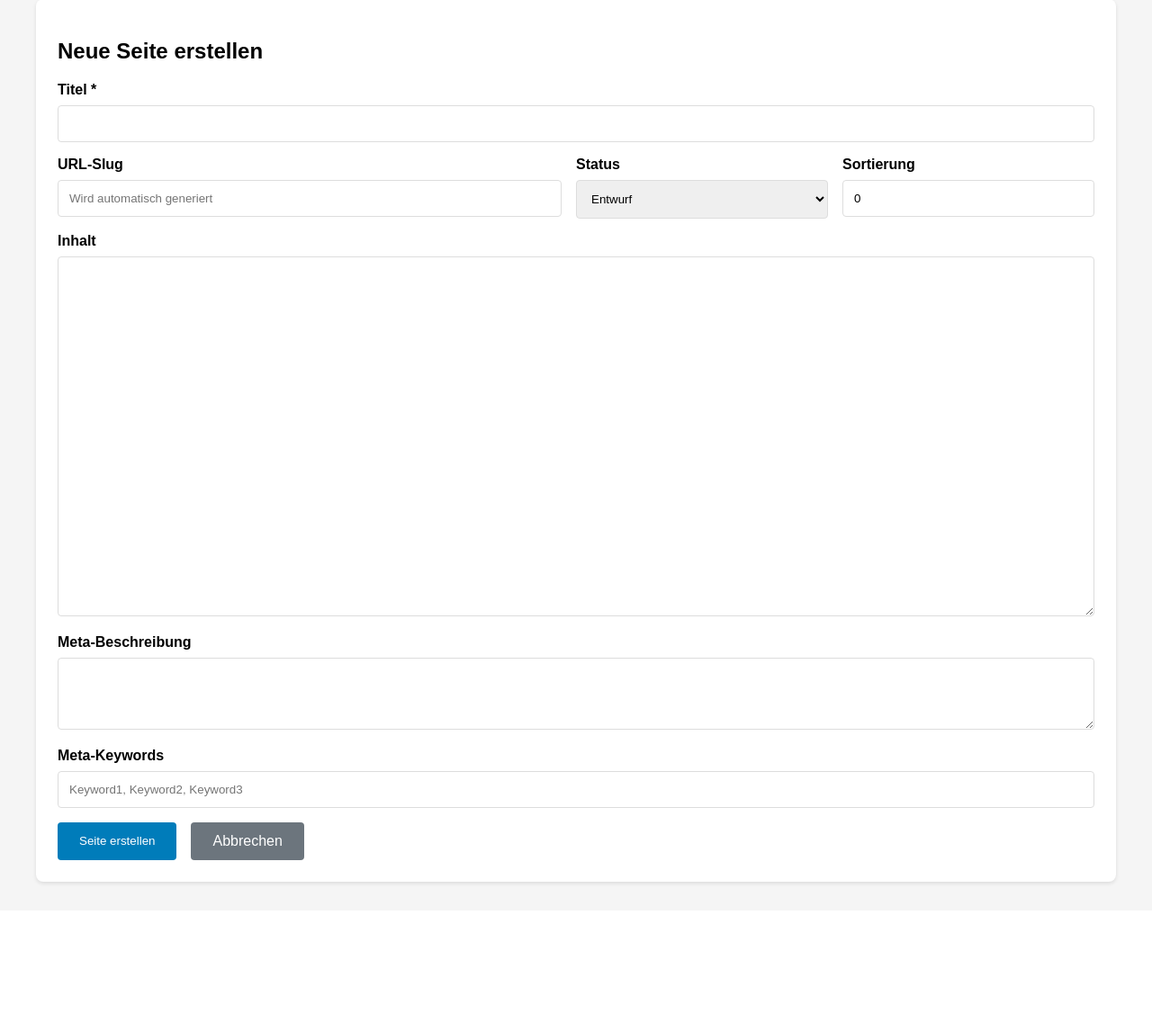
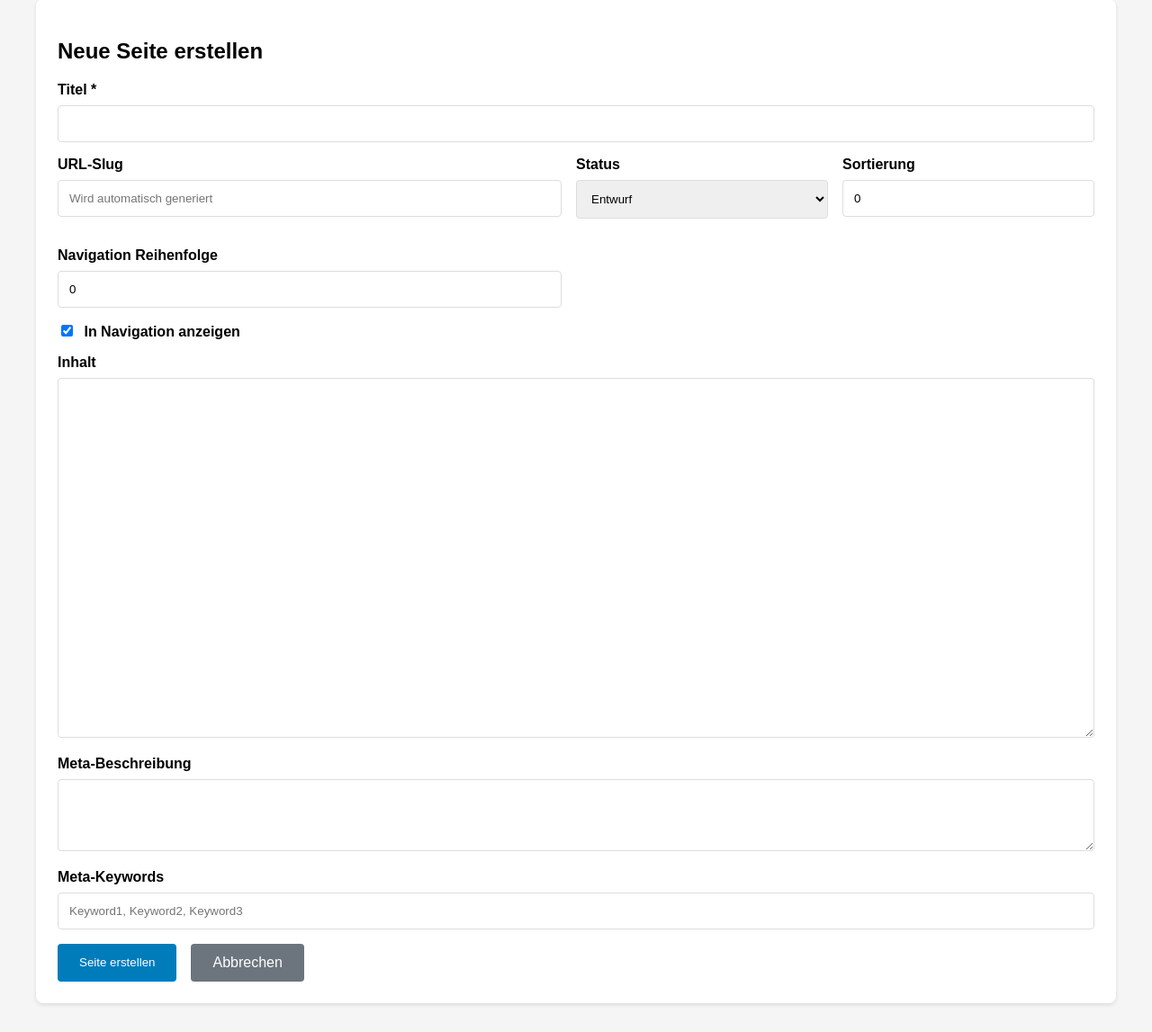
Before and after one commit to marion909/homepagebaukasten, a PHP site: page /admin/pages.php?action=new in a window 1280 px wide. Shown: the part 195-1342 px from the top of the page at 90% size. Before the commit the page ends 1180 px from the top, so only its background shows below. Run offline with PHP 8.4, Linux system fonts and the light colour scheme; the visitor is signed in with stand-in values (Sample User, id 1); tables that the repository leaves empty or names only in its code hold one stand-in row (values such as "Sample post"); some libraries are stand-ins or nearby versions.

Commit message:
HOTFIX: Header und Navigation wiederhergestellt
 Probleme behoben:
 Header-Template mit Navigation korrigiert
 CSS-Pfad auf absolut gesetzt (/themes/default/style.css)
 Navigation wird jetzt im Header angezeigt
 Template-System für Navigation ohne HTML-Escaping
 Doppelte Navigation entfernt
 Pages-Navigation mit show_in_nav/menu_order erweitert

 Technische Verbesserungen:
 Nginx/Apache Rewrite-Regeln für statische Assets
 Template-Variable {{navigation}} implementiert
 Saubere Trennung von Header/Content/Footer

 Ergebnis:
Der Header sollte jetzt wieder sichtbar sein mit funktionierender Navigation!

```diff
--- a/admin/pages.php
+++ b/admin/pages.php
@@ -27,6 +27,8 @@ if ($_POST) {
                 $meta_keywords = trim($_POST['meta_keywords'] ?? '');
                 $status = $_POST['status'] ?? 'draft';
                 $sort_order = (int)($_POST['sort_order'] ?? 0);
+                $show_in_nav = isset($_POST['show_in_nav']) ? 1 : 0;
+                $menu_order = (int)($_POST['menu_order'] ?? 0);
 
                 // Validation
                 if (empty($title)) {
@@ -48,7 +50,9 @@ if ($_POST) {
                             'meta_description' => $meta_description,
                             'meta_keywords' => $meta_keywords,
                             'status' => $status,
-                            'sort_order' => $sort_order
+                            'sort_order' => $sort_order,
+                            'show_in_nav' => $show_in_nav,
+                            'menu_order' => $menu_order
                         ];
 
                         if ($action === 'new') {
@@ -138,6 +142,9 @@ $pages = Page::getAll();
         .user-info { color: white; }
         .logout { background: #dc3545; color: white; padding: 0.5rem 1rem; text-decoration: none; border-radius: 4px; }
         .logout:hover { background: #c82333; }
+        .nav-visible { color: #28a745; font-weight: bold; }
+        .nav-hidden { color: #dc3545; }
+        .form-group input[type="checkbox"] { width: auto; margin-right: 0.5rem; }
         .form-row { display: grid; grid-template-columns: 2fr 1fr 1fr; gap: 1rem; }
         @media (max-width: 768px) { .form-row { grid-template-columns: 1fr; } }
     </style>
@@ -187,7 +194,8 @@ $pages = Page::getAll();
                             <th>Titel</th>
                             <th>URL-Slug</th>
                             <th>Status</th>
-                            <th>Sortierung</th>
+                            <th>Navigation</th>
+                            <th>Reihenfolge</th>
                             <th>Erstellt</th>
                             <th>Aktionen</th>
                         </tr>
@@ -202,7 +210,12 @@ $pages = Page::getAll();
                                         <?= $page['status'] === 'published' ? 'Veröffentlicht' : 'Entwurf' ?>
                                     </span>
                                 </td>
-                                <td><?= $page['sort_order'] ?></td>
+                                <td>
+                                    <span class="<?= ($page['show_in_nav'] ?? 1) ? 'nav-visible' : 'nav-hidden' ?>">
+                                        <?= ($page['show_in_nav'] ?? 1) ? '✓ Sichtbar' : '✗ Versteckt' ?>
+                                    </span>
+                                </td>
+                                <td><?= $page['menu_order'] ?? 0 ?></td>
                                 <td><?= date('d.m.Y H:i', strtotime($page['created_at'])) ?></td>
                                 <td>
                                     <div class="actions">
@@ -253,6 +266,21 @@ $pages = Page::getAll();
                             <input type="number" id="sort_order" name="sort_order"
                                    value="<?= htmlspecialchars($pageData['sort_order'] ?? '0') ?>">
                         </div>
+
+                        <div class="form-group">
+                            <label for="menu_order">Navigation Reihenfolge</label>
+                            <input type="number" id="menu_order" name="menu_order"
+                                   value="<?= htmlspecialchars($pageData['menu_order'] ?? '0') ?>"
+                                   placeholder="0 = erste Position">
+                        </div>
+                    </div>
+
+                    <div class="form-group">
+                        <label>
+                            <input type="checkbox" name="show_in_nav" value="1"
+                                   <?= ($pageData['show_in_nav'] ?? 1) ? 'checked' : '' ?>>
+                            In Navigation anzeigen
+                        </label>
                     </div>
 
                     <div class="form-group">
--- a/core/page.php
+++ b/core/page.php
@@ -52,8 +52,8 @@ class Page {
     public static function create($data) {
         if (!self::$db) self::init();
 
-        $sql = "INSERT INTO pages (title, slug, content, meta_description, meta_keywords, status, sort_order, created_by)
-                VALUES (?, ?, ?, ?, ?, ?, ?, ?)";
+        $sql = "INSERT INTO pages (title, slug, content, meta_description, meta_keywords, status, sort_order, show_in_nav, menu_order, created_by)
+                VALUES (?, ?, ?, ?, ?, ?, ?, ?, ?, ?)";
 
         $params = [
             $data['title'],
@@ -63,6 +63,8 @@ class Page {
             $data['meta_keywords'] ?? '',
             $data['status'] ?? 'draft',
             $data['sort_order'] ?? 0,
+            $data['show_in_nav'] ?? 1,
+            $data['menu_order'] ?? 0,
             $data['created_by']
         ];
 
@@ -74,7 +76,7 @@ class Page {
         if (!self::$db) self::init();
 
         $sql = "UPDATE pages SET title = ?, slug = ?, content = ?, meta_description = ?,
-                meta_keywords = ?, status = ?, sort_order = ? WHERE id = ?";
+                meta_keywords = ?, status = ?, sort_order = ?, show_in_nav = ?, menu_order = ? WHERE id = ?";
 
         $params = [
             $data['title'],
@@ -84,6 +86,8 @@ class Page {
             $data['meta_keywords'] ?? '',
             $data['status'] ?? 'draft',
             $data['sort_order'] ?? 0,
+            $data['show_in_nav'] ?? 1,
+            $data['menu_order'] ?? 0,
             $id
         ];
 
```
Also changed, not shown: pages-navigation.sql (added, +28 -0 lines), public/index.php (+25 -22 lines), themes/default/header.php (+9 -5 lines), .htaccess, 1 other file.
